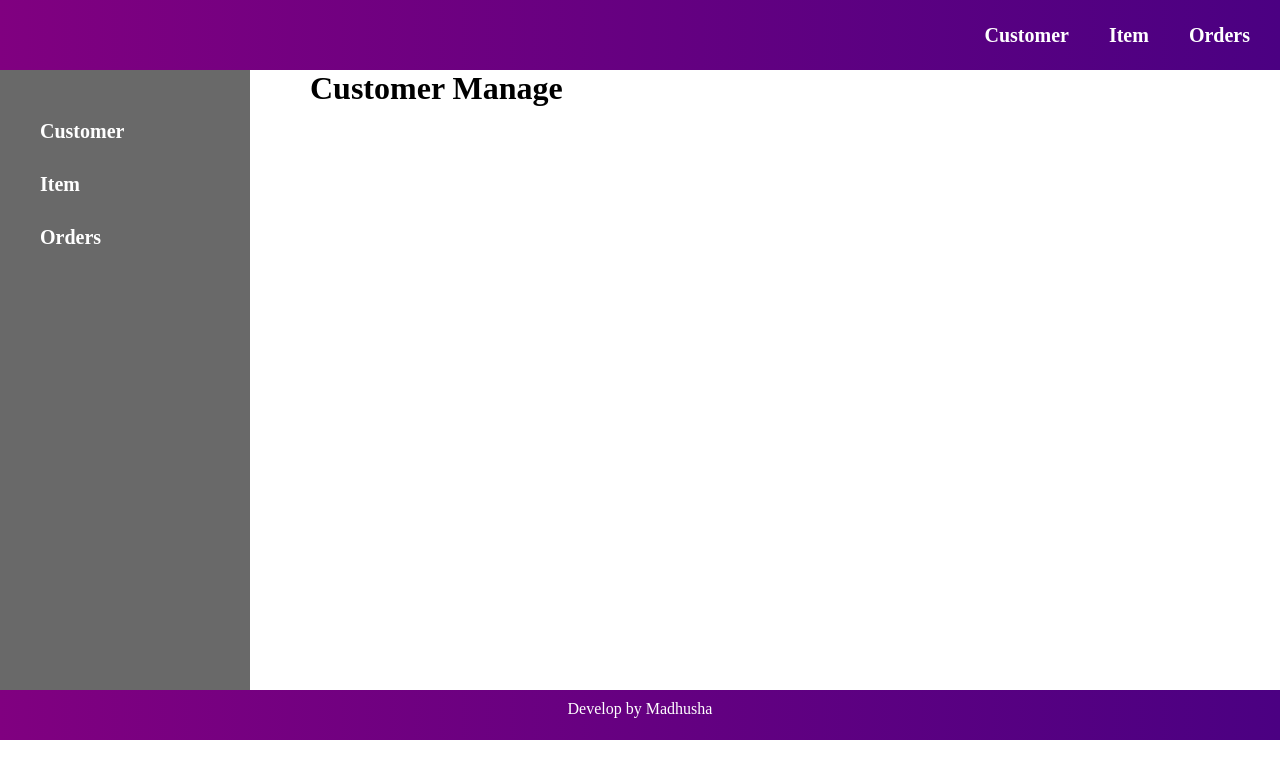
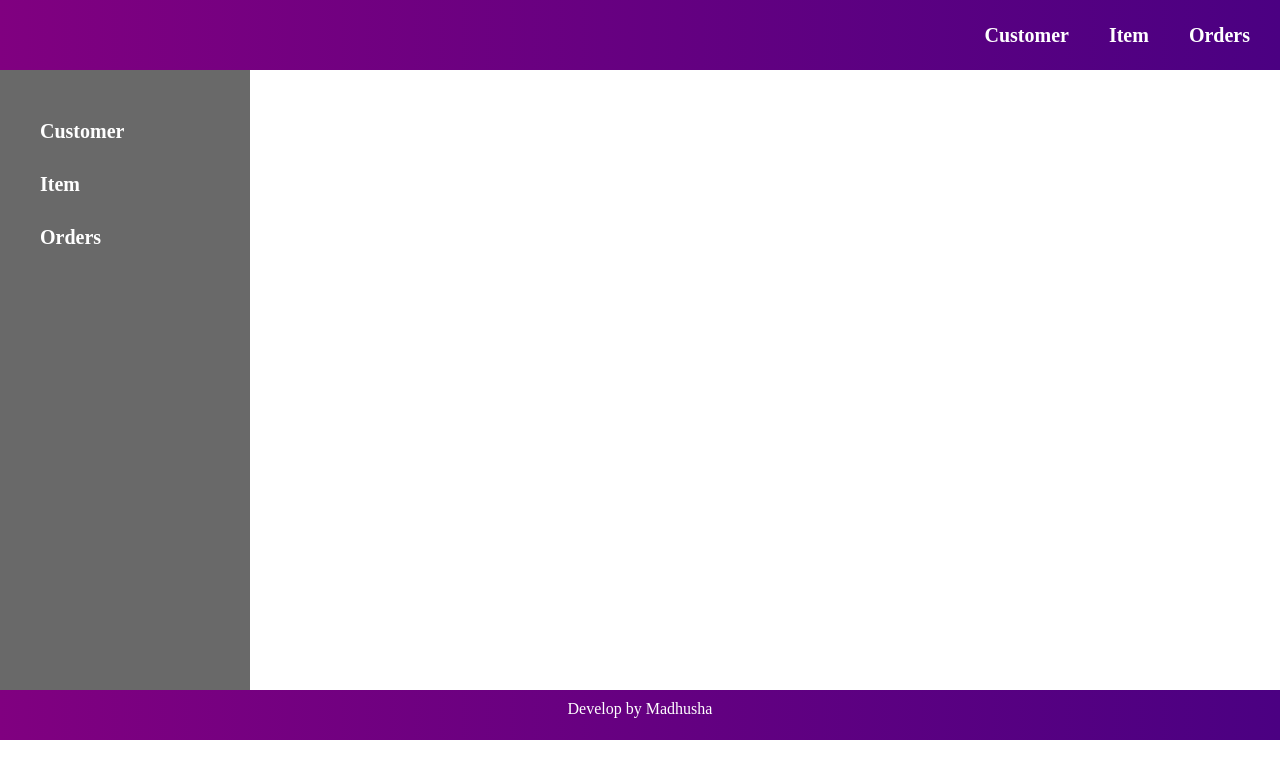
Before and after one commit to MadhushaPrasad/Crud-with-angular, an Angular app: page / in a window 1280 px wide. Shown: the top 778 px of the page. Built offline with nearby package versions, Linux system fonts and the light colour scheme.

Commit message:
create routes

```diff
--- a/src/app/app-routing.module.ts
+++ b/src/app/app-routing.module.ts
@@ -1,10 +1,27 @@
-import { NgModule } from '@angular/core';
-import { RouterModule, Routes } from '@angular/router';
+import {NgModule} from '@angular/core';
+import {RouterModule, Routes} from '@angular/router';
+import {CustomerComponent} from "./views/customer/customer.component";
+import {ItemComponent} from "./views/item/item.component";
+import {OrdersComponent} from "./views/orders/orders.component";
 
-const routes: Routes = [];
+const routes: Routes = [
+  {
+    path: 'customer',
+    component: CustomerComponent
+  },
+  {
+    path: 'item',
+    component: ItemComponent
+  },
+  {
+    path: 'orders',
+    component: OrdersComponent
+  }
+];
 
 @NgModule({
   imports: [RouterModule.forRoot(routes)],
   exports: [RouterModule]
 })
-export class AppRoutingModule { }
+export class AppRoutingModule {
+}
--- a/src/app/app.component.html
+++ b/src/app/app.component.html
@@ -4,7 +4,7 @@
     <app-sidebar></app-sidebar>
   </nav>
   <section>
-    <app-customer></app-customer>
+
   </section>
 </main>
 <app-footer></app-footer>
```
